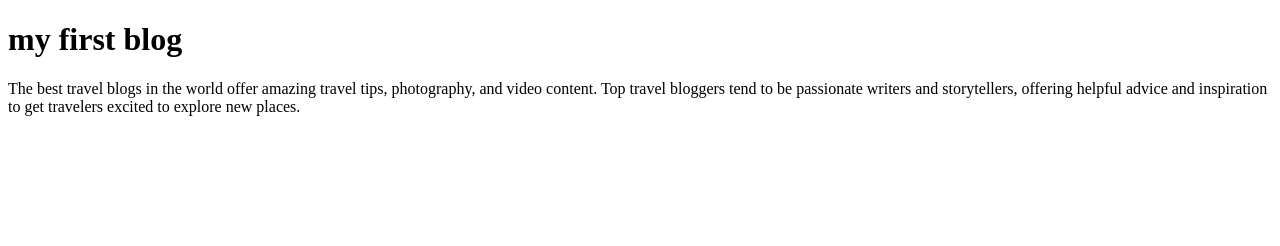
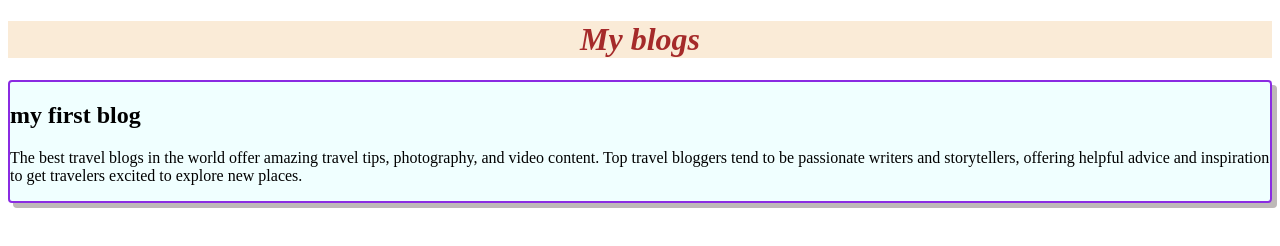
Before and after one commit to tithi4808/my-first-github-ripo, a plain HTML site: page index.html in a window 1280 px wide. Drawn offline with Linux system fonts and the light colour scheme.

Commit message:
add the blog

```diff
--- a/index.html
+++ b/index.html
@@ -4,9 +4,11 @@
     <meta charset="UTF-8">
     <meta name="viewport" content="width=device-width, initial-scale=1.0">
     <title>my first github ripo</title>
+    <link rel="stylesheet" href="style/in.css">
 </head>
 <body>
-    <div><h1>my first blog</h1>
+    <h1 style="text-align: center;">My blogs</h1>
+    <div class="tn"><h2>my first blog</h2>
     <p>The best travel blogs in the world offer amazing travel tips, photography, and video content. Top travel bloggers tend to be passionate writers and storytellers, offering helpful advice and inspiration to get travelers excited to explore new places.</p></div>
 
 </body>
--- /dev/null
+++ b/style/in.css
@@ -0,0 +1,13 @@
+h1{
+    color: brown;
+    background-color: antiquewhite;
+    font-style: italic;
+    background-size: cover;
+}
+.tn{
+    border: 2px solid blueviolet ;
+    box-shadow: 5px 5px rgb(190, 184, 184);
+    border-radius: 4px;
+    background-color: azure;
+    background-position: center;
+}
```
Also changed, not shown: 1 other file.
